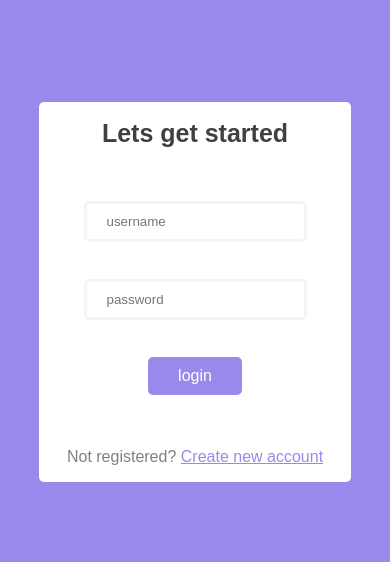
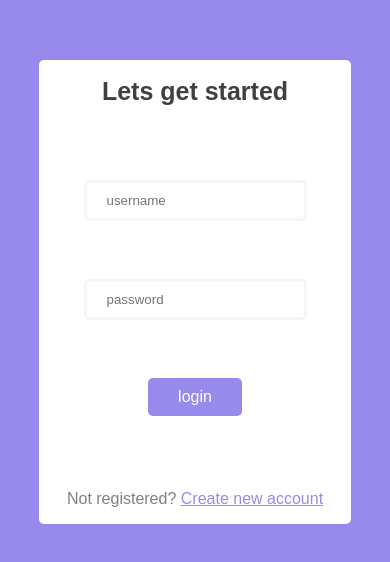
Before and after one commit to sumit-pandey/demo, a website: page index.html in a window 390 px wide. Shown: the part 130-692 px from the top of the page. Drawn offline with Linux system fonts and the light colour scheme.

Commit message:
Update style.css

```diff
--- a/style.css
+++ b/style.css
@@ -83,6 +83,7 @@ button {
 @media only screen and (max-width: 430px) {
 	form {
 		width: 80%;
+		height: 55%;
 	}
 	h1 {
 		font-size: 25px;
```
